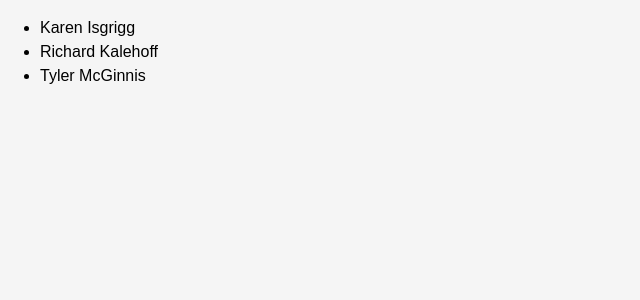
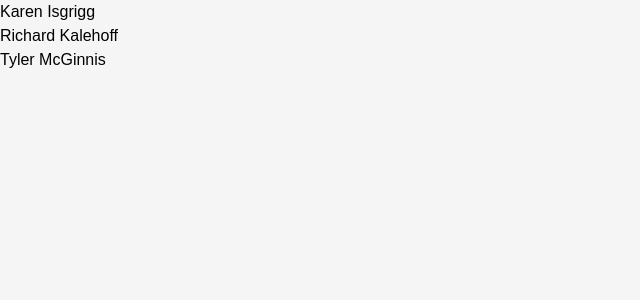
Before and after one commit to RikeshThapa/reactnd-contacts-app, a React (Create React App) app in the folder reactnd-contacts-app/: page / in a window 1280 px wide. Shown: the top 300 px of the page, without its empty margins (0-640 px from the left). Built offline with nearby package versions, Linux system fonts and the light colour scheme.

Commit message:
Adding keys and cleaning up names and code

```diff
--- a/reactnd-contacts-app/src/App.js
+++ b/reactnd-contacts-app/src/App.js
@@ -26,7 +26,7 @@
   render() {
     return (
       <div>
-        <ListContacts data={contacts} />
+        <ListContacts contacts={contacts} />
       </div>
     );
   }
--- a/reactnd-contacts-app/src/ListContacts.js
+++ b/reactnd-contacts-app/src/ListContacts.js
@@ -3,10 +3,12 @@
 class ListContacts extends Component {
     render () {
         return (
-            <ul>
+            <ul className='contact-list'>
                 {
-                    this.props.data.map( user => (
-                        <li>{user.name}</li>
+                    this.props.contacts.map( contact => (
+                        <li key={ contact.id }>
+                            {contact.name}
+                        </li>
                     ))
                 }
             </ul>
```
